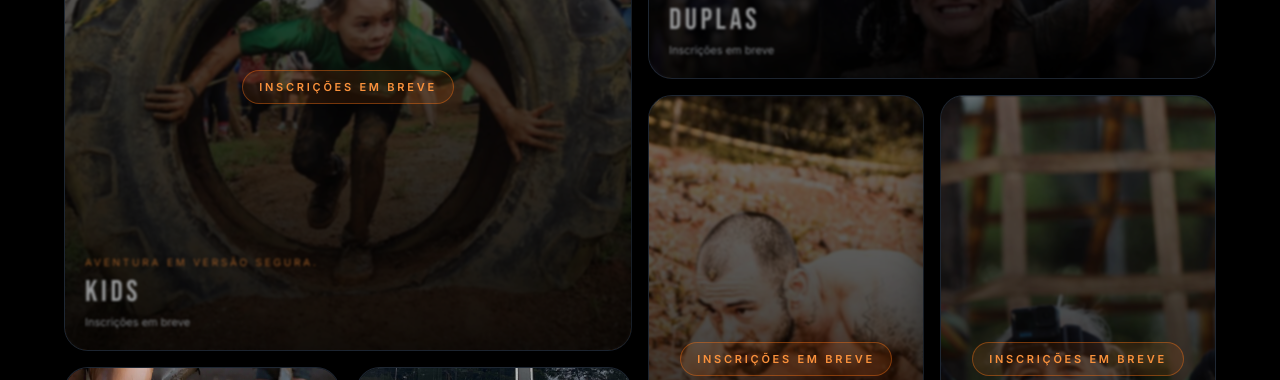
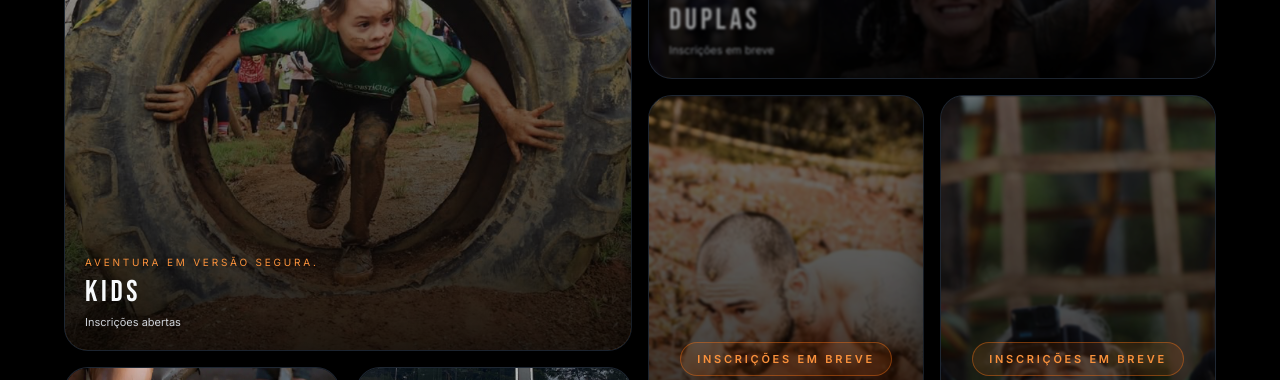
Before and after one commit to Niltinho77/titans-race-landing, a Next.js app: page / in a window 1280 px wide. Shown: the part 1049-1429 px from the top of the page. Built offline with nearby package versions, Linux system fonts and the light colour scheme.

Commit message:
testando MP

```diff
--- a/src/components/ExperienceGridSection.tsx
+++ b/src/components/ExperienceGridSection.tsx
@@ -19,11 +19,13 @@ const tiles: Tile[] = [
   id: "kids",
   title: "KIDS",
   subtitle: "Aventura em versão segura.",
-    location: "Inscrições em breve",
+  location: "Inscrições abertas",
   image: "/images/kids.png",
-    disabled: true,
+  disabled: false,
+  href: "/checkout?modality=kids",
   className: "md:col-span-2 md:row-span-2",
 },
+
   {
     id: "duplas",
     title: "DUPLAS",
--- a/src/config/checkout.ts
+++ b/src/config/checkout.ts
@@ -16,7 +16,7 @@ export const MODALITIES: Modality[] = [
     name: "Kids",
     description:
       "Percurso adaptado para crianças, com obstáculos seguros e monitorados.",
-    basePrice: 11000, // R$ 120,00
+    basePrice: 12000, // R$ 120,00
     ticketLabel: "ingressos Kids",
   },
   {
```
Lines whose indentation alone changed are shown as unchanged.
